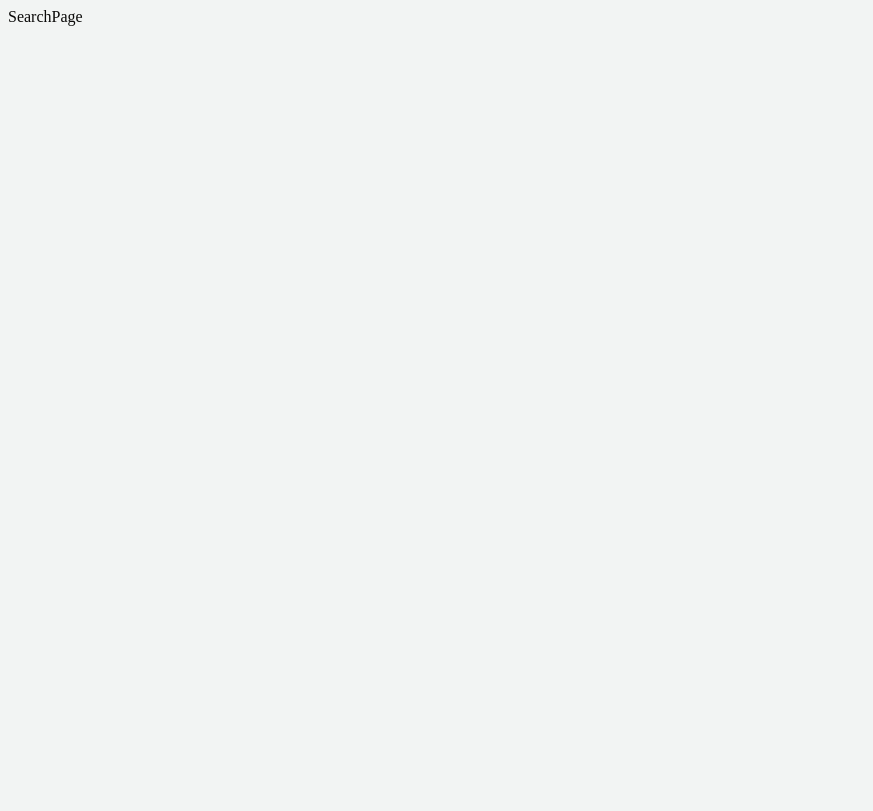
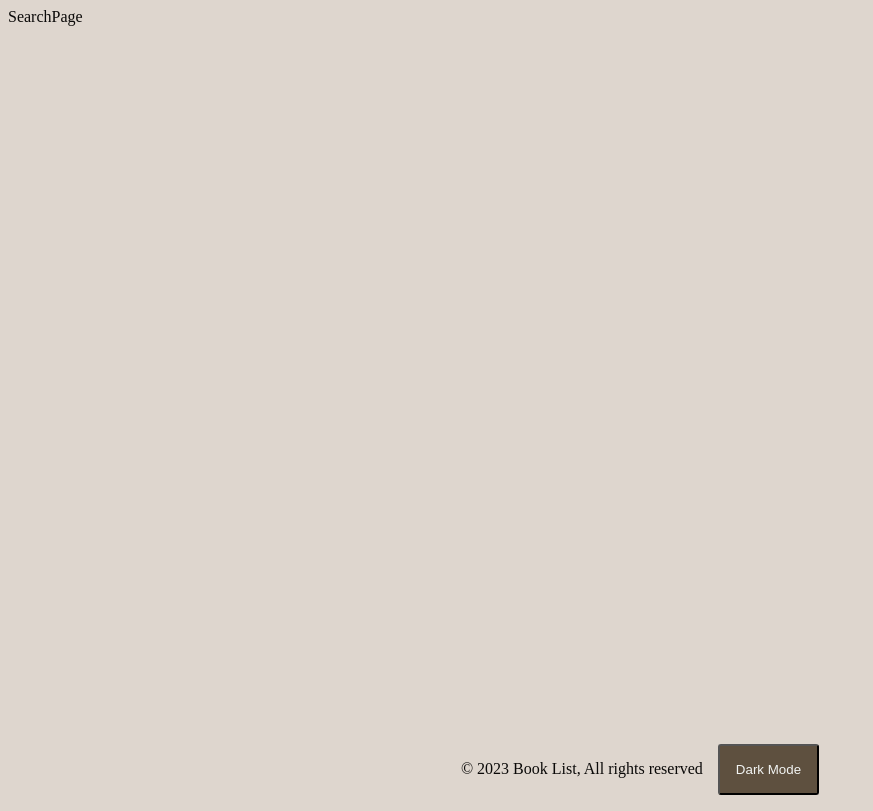
Before and after one commit to yunbiyomi/find-book, a React (Create React App) app: page / in a window 1280 px wide. Shown: the whole page, without its empty margins (0-873 px from the left). Built offline with nearby package versions, Linux system fonts and the light colour scheme.

Commit message:
✨ Dark Mode 추가

```diff
--- a/src/App.js
+++ b/src/App.js
@@ -1,21 +1,26 @@
+/** @jsxImportSource @emotion/react */
 import { BrowserRouter, Outlet, Route, Routes } from "react-router-dom";
 import SearchPage from "./pages/SearchPage";
 import BookDetailPages from "./pages/BookDetailPages";
-import { Global, css } from "@emotion/react";
+import { Global, ThemeProvider, css, useTheme } from "@emotion/react";
+import Footer from "./components/Footer";
+import { themDark, themLight } from "./components/theme";
+import { useState } from "react";
 
-const Layout = () => {
+const Layout = ({ isDark, setIsDark }) => {
+  const theme = useTheme();
   return (
     <>
       <Global
         styles={css`
           body {
-            background-color: #F2F4F3;
-            color: #0A0908;
+            background-color: ${theme.background};
+            color: ${theme.text};
             transition-duration: .2s;
             transition-property: background-color, color;
           }
           a {
-            color: #0A0908;
+            color: ${theme.text};
             text-decoration: none;
           }
           ul {
@@ -24,20 +29,29 @@ const Layout = () => {
           }
         `}
       />
+      <div
+        css={css`
+          min-height: 90vh;
+        `}>
         <Outlet />
+      </div>
+      <Footer isDark={isDark} setIsDark={setIsDark} />
     </>
   )
 }
 
 function App() {
+  const [isDark, setIsDark] = useState(false);
   return (
     <BrowserRouter>
+      <ThemeProvider theme={isDark ? themDark : themLight}>
         <Routes>
-        <Route path="/" element={<Layout />}>
+          <Route path="/" element={<Layout isDark={isDark} setIsDark={setIsDark} />}>
             <Route index element={<SearchPage />} />
             <Route path="/book/:bookId" element={<BookDetailPages />} />
           </Route>
         </Routes>
+      </ThemeProvider>
     </BrowserRouter>
   );
 }
--- a/src/components/Footer.js
+++ b/src/components/Footer.js
@@ -0,0 +1,37 @@
+/** @jsxImportSource @emotion/react */
+import { css } from '@emotion/react'
+import React from 'react'
+
+const Footer = ({ isDark, setIsDark }) => {
+  return (
+    <div
+      css={css`
+        margin: 1rem 0;
+        display: flex;
+        justify-content: center;
+      `} >
+      <p> © {new Date().getFullYear()} Book List, All rights reserved</p>
+      <button
+        css={css`
+          background-color: ${isDark ? '#DED6CE' : '#5E503F'};
+          color: ${isDark ? '#0A0908' : '#F2F4F3'};
+          padding: 1rem;
+          margin-left: 15px;
+          border-radius: 3px;
+          outline: none;
+          cursor: pointer;
+
+          &:hover {
+            background-color: ${isDark ? '#5E503F' : '#DED6CE'};
+            color: ${isDark ? '#F2F4F3' : '#0A0908'};
+          }
+      `}
+        onClick={() => setIsDark(!isDark)}
+      >
+        {isDark ? "Light Mode" : "Dark Mode"}
+      </button>
+    </div>
+  )
+}
+
+export default Footer
--- a/src/components/theme.js
+++ b/src/components/theme.js
@@ -0,0 +1,9 @@
+export const themLight = {
+  text: "#0A0908",
+  background: "#DED6CE"
+}
+
+export const themDark = {
+  text: "#F2F4F3",
+  background: "#5E503F"
+}
```
Lines whose indentation alone changed are shown as unchanged.
